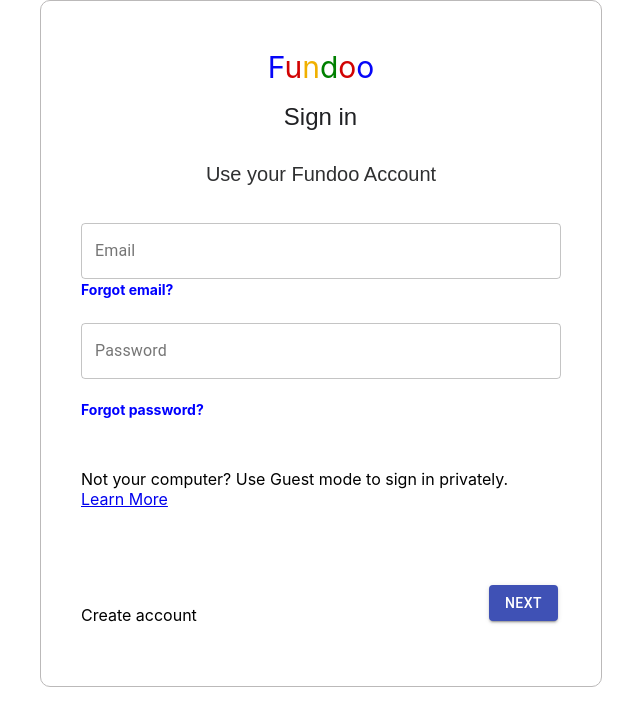
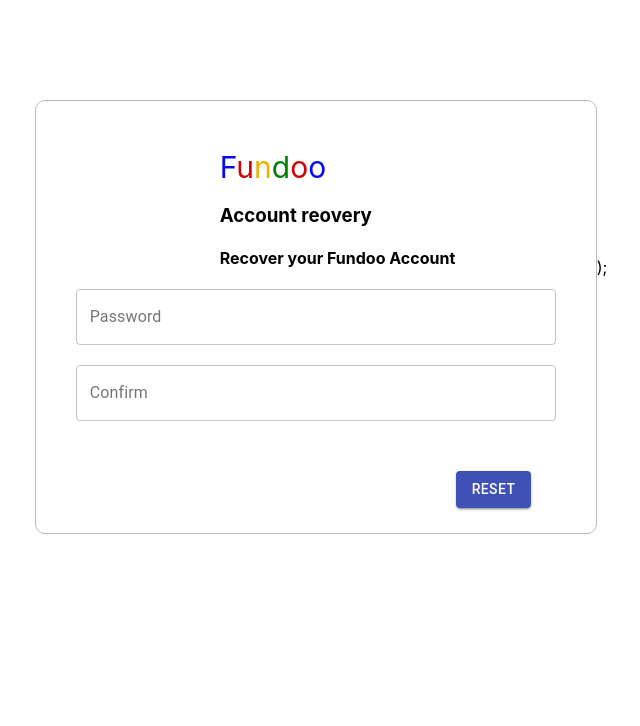
Before and after one commit to PRADIP-1596/Fundoo-Front-End-App, a React (Create React App) app: page / in a window 1280 px wide. Shown: the top 726 px of the page, without its empty margins (319-959 px from the left). Built offline with nearby package versions, Linux system fonts and the light colour scheme.

Commit message:
[Pradip]ADDED:reset form in fundoo with validation n proper ui implementation

```diff
--- a/src/App.js
+++ b/src/App.js
@@ -2,15 +2,17 @@
 // import './App.css';
 // import ForgotPassword from './Pages/ForgotPassword/ForgotPassword';
 // import Login from './Pages/Login/Login';
-import Login from './Pages/Login/Login';
+// import Login from './Pages/Login/Login';
 // import Registration from './Pages/Regisration/Registration';
-// import Resetpassword from './Pages/ResetPassword/Resetpassword';
+
+import { Resetpassword } from "./Pages/ResetPassword/Resetpassword";
+
 
 function App() {
   return (
     <div>
-
-      <Login></Login>
+  <Resetpassword></Resetpassword>
+      {/* <Login></Login> */}
 {/*
       <Login></Login> */}
        {/* <Registration/>  */}
--- a/src/Pages/ResetPassword/Resetpassword.css
+++ b/src/Pages/ResetPassword/Resetpassword.css
@@ -0,0 +1,76 @@
+.first-container{
+    height: 100%;
+    display: flex;
+    justify-content: center;
+    align-items: center;
+}
+.heading-sign{
+    margin-left:30%;
+}
+.heading-account{
+    margin-left:30%;
+}
+.fundoo-sign{
+    margin-left:30%;
+    font-size: 65x;
+}
+.Resetbtn{
+    margin-top: 50px;
+    margin-left: 380px;
+}
+.resetpassword-container{
+    margin-top: 100px;
+    padding: 48px 40px 25px;
+    border-style: solid;
+    border-width: 1.5px;
+    border-color: rgb(187, 185, 185);
+    border-radius: 10px;
+   width: 30rem;
+   height: auto;
+
+    display: flex;
+    flex-direction: column;
+
+    overflow: hidden;
+}
+
+.topname{
+    left: 150%;
+}
+.letterF{
+    color: #0606f8;
+    font-size: 30px;
+}
+.letteru{
+    color:#d10303;
+    font-size: 30px;
+}
+.lettern{
+    color:#f0b000;
+    font-size: 30px;
+}
+.letterd{
+    color: green;
+    font-size: 30px;
+}
+.letterO{
+    color: #d10303;
+    font-size: 30px;
+}
+.lettero{
+    color: #0606f8;
+    font-size: 30px;
+
+}
+@media only screen and (max-width:600px) {
+    .resetpassword-container{
+        height: 100%;
+        padding: 10%;
+        width: 100%;
+        margin-left: 0;
+        margin-top: 0;
+        border: none;
+       overflow: hidden;
+
+    }
+}
--- a/src/Pages/ResetPassword/Resetpassword.jsx
+++ b/src/Pages/ResetPassword/Resetpassword.jsx
@@ -1,14 +1,114 @@
 import React, { Component } from 'react'
+import Button from "@material-ui/core/Button";
+import TextField from "@material-ui/core/TextField";
+// import FormHelperText from "@material-ui/core/FormHelperText";
 import './Resetpassword.css';
 
 export class Resetpassword extends Component {
+    constructor(props) {
+        super(props);
+
+        this.state = {
+          password: "",
+          confirm: "",
+          passwordError: false,
+          confirmError: false,
+        //   showPassword: false,
+        //   showPassword1: false,
+        };
+      }
+
+      validation = () => {
+        let isError = false;
+        const errors= this.state;
+        errors.passwordError= this.state.password === '' ? true : false;
+        errors.confirmError= this.state.confirm === '' ? true : false;
+
+        this.setState({
+            ...errors,
+        })
+        return isError = errors.confirmError || errors.passwordError
+
+    }
+
+    Reset = () => {
+        var isValidated = this.validation();
+        if(!isValidated){
+            console.log("validation successfull");
+        }
+    }
+
+    change = e => {
+        this.setState({
+          [e.target.name]: e.target.value
+        });
+      }
+
+
     render() {
         return (
-            <div>
 
-            </div>
-        )
-    }
+            <div className="first-container">
+        <div className="resetpassword-container">
+          <div className="fundoo-sign">
+            <span className="letterF">F</span>
+            <span className="letteru">u</span>
+            <span className="lettern">n</span>
+            <span className="letterd">d</span>
+            <span className="letterO">o</span>
+            <span className="lettero">o</span>
+          </div>
+          <div class="topname">
+          <h3 className="heading-sign">Account reovery</h3>
+          <h4 className="heading-account">Recover your Fundoo Account</h4>
+          </div>
+          <div className="email1">
+          <TextField
+                    error = {this.state.passwordError}
+                    label="Password"
+                    type="text"
+                    name="password"
+                    variant="outlined"
+                    fullWidth
+                    onChange={e => this.change(e)}
+                    helperText={this.state.passwordError ? "Enter Valid Password" : ''}/>
+            <br></br>
+            <br></br>
+          </div>
+          <div className="email1">
+
+            <TextField
+                    error = {this.state.confirmError}
+                    label="Confirm"
+                    type="text"
+                    name="confirm"
+                    fullWidth
+                    variant="outlined"
+                    onChange={e => this.change(e)}
+                    helperText={this.state.confirmError ? "Confirmed Password" : ''} />
+                    <div>
+          </div>
+
+
+           <div className="Resetbtn">
+            <Button
+              variant="contained"
+              className="next"
+              color="primary"
+              onClick={this.Reset}
+            >
+              Reset
+            </Button>
+          </div>
+        </div>
+      </div>
+      );
+
+  </div>
+)
+}
 }
 
+
+
 export default Resetpassword
```
Also changed, not shown: src/App.css (+18 -14 lines).
